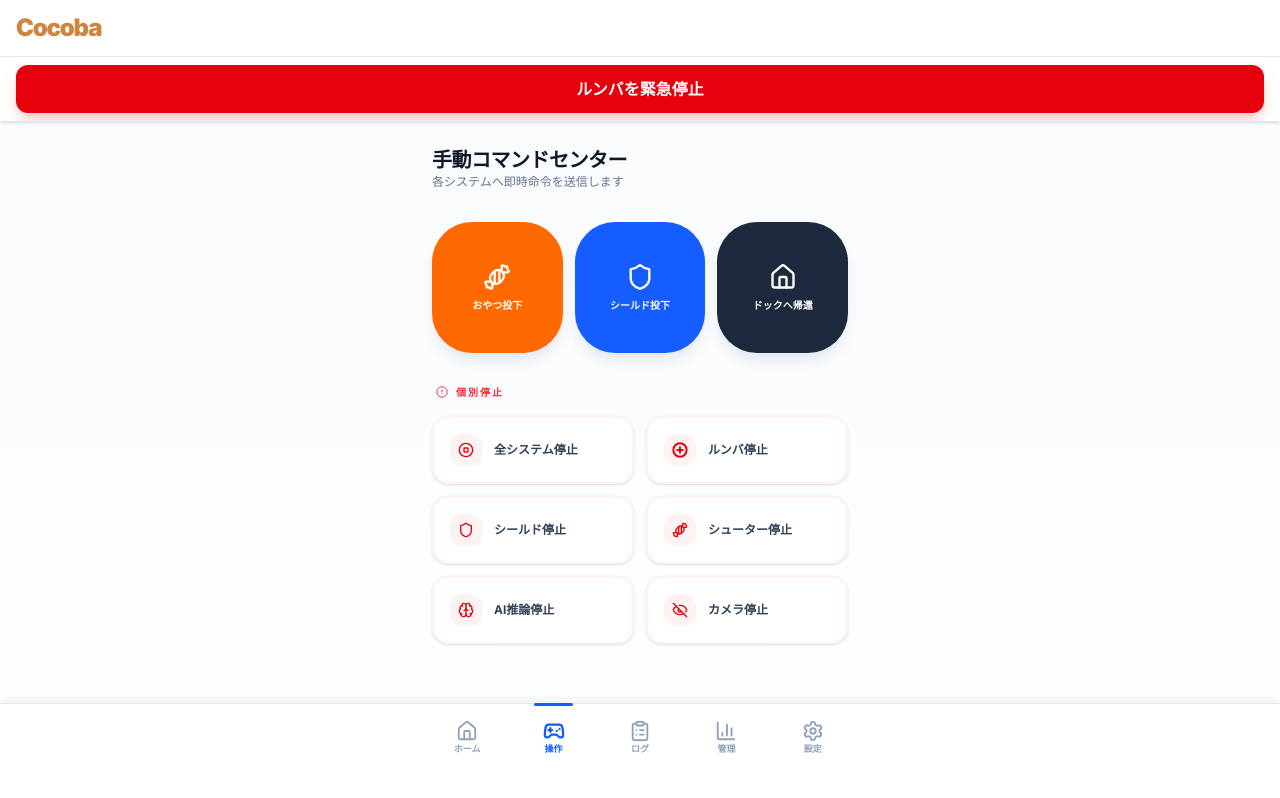
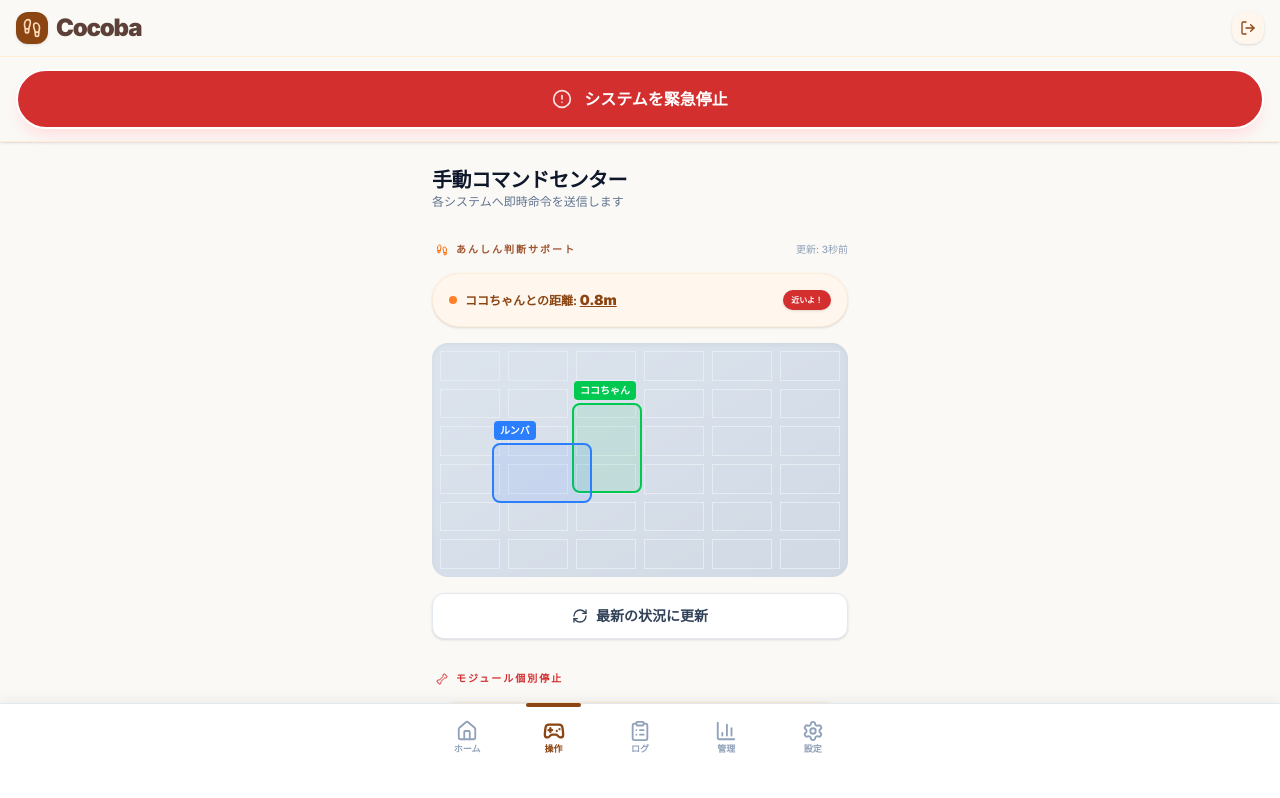
Before and after one commit to torakiti-1128/cocoba, a Next.js app in the folder src/frontend/: page /control in a window 1280 px wide. Shown: the top 798 px of the page. Built offline with nearby package versions, Linux system fonts and the light colour scheme.

Commit message:
feat(frontend): UI全体をダックスフントをイメージした温かみのある「かわいい」デザインへ刷新

```diff
--- a/src/frontend/src/app/control/page.tsx
+++ b/src/frontend/src/app/control/page.tsx
@@ -4,12 +4,15 @@ import React, { useState } from "react";
 import { useCocobaStore } from "@/store/useCocobaStore";
 import {
   Candy, Shield, Home, RefreshCw, StopCircle,
-  AlertOctagon, EyeOff, Brain
+  AlertOctagon, EyeOff, Brain, Footprints, Bone
 } from "lucide-react";
 import { motion, AnimatePresence } from "framer-motion";
 
 export default function Control() {
+  const { systemState } = useCocobaStore();
   const [activeAction, setActiveAction] = useState<string | null>(null);
+  const [lastUpdate, setLastUpdate] = useState("3秒前");
+  const [isRefreshing, setIsRefreshing] = useState(false);
 
   const handleAction = (action: string) => {
     setActiveAction(action);
@@ -17,52 +20,78 @@ export default function Control() {
     setTimeout(() => setActiveAction(null), 1500);
   };
 
+  const refreshImage = () => {
+    setIsRefreshing(true);
+    setTimeout(() => {
+      setIsRefreshing(false);
+      setLastUpdate("たった今");
+    }, 1000);
+  };
+
   return (
-    <div className="flex flex-col gap-8 pb-20">
+    <div className="flex flex-col gap-8 pb-24">
       <header>
         <h2 className="text-xl font-bold tracking-tight">手動コマンドセンター</h2>
         <p className="text-xs text-slate-500 font-medium">各システムへ即時命令を送信します</p>
       </header>
 
-      {/* 1. Main Actions (Big Tiles) */}
-      <section className="grid grid-cols-3 gap-3">
-        <MainCommandButton
-          icon={<Candy className="w-7 h-7" />}
-          label="おやつ投下"
-          color="bg-orange-500"
-          onClick={() => handleAction("shoot")}
-        />
-        <MainCommandButton
-          icon={<Shield className="w-7 h-7" />}
-          label="シールド投下"
-          color="bg-blue-600"
-          onClick={() => handleAction("deploy")}
-        />
-        <MainCommandButton
-          icon={<Home className="w-7 h-7" />}
-          label="ドックへ帰還"
-          color="bg-slate-800"
-          onClick={() => handleAction("dock")}
-        />
+      {/* 1. Decision Support Area (New) */}
+      <section className="flex flex-col gap-4">
+        <div className="flex items-center justify-between ml-1">
+          <h3 className="text-[10px] font-black text-[#A0522D] uppercase tracking-[0.2em] flex items-center gap-2">
+            <Footprints className="w-3 h-3 text-orange-500" />
+            あんしん判断サポート
+          </h3>
+          <span className="text-[10px] text-slate-400 font-medium">更新: {lastUpdate}</span>
+        </div>
+
+        {/* Distance Alert Banner */}
+        <div className="bg-orange-50 border border-orange-100 rounded-[2rem] p-4 flex items-center justify-between shadow-sm">
+          <div className="flex items-center gap-2">
+            <div className="w-2 h-2 rounded-full bg-orange-500 animate-pulse" />
+            <span className="text-xs font-bold text-[#8B4513]">ココちゃんとの距離: <span className="text-sm font-black underline">0.8m</span></span>
+          </div>
+          <span className="bg-[#D32F2F] text-white text-[8px] font-black px-2 py-1 rounded-full shadow-sm">近いよ！</span>
+        </div>
+
+        {/* Snapshot with Dual Tracking */}
+        <div className="relative aspect-video bg-slate-200 rounded-2xl overflow-hidden shadow-inner">
+          <div className="absolute inset-0 bg-gradient-to-br from-slate-300 to-slate-400 flex items-center justify-center opacity-20">
+             <div className="grid grid-cols-6 grid-rows-6 gap-2 w-full h-full p-2">
+                {[...Array(36)].map((_, i) => <div key={i} className="border border-white" />)}
+             </div>
+          </div>
+
+          {/* Tracking: Coco-chan */}
+          <div className="absolute border-2 border-green-500 rounded-lg p-1 bg-green-500/10" style={{ width: '70px', height: '90px', left: '140px', top: '60px' }}>
+            <span className="absolute -top-6 left-0 bg-green-500 text-white text-[10px] px-1.5 py-0.5 rounded font-bold">ココちゃん</span>
+          </div>
+
+          {/* Tracking: Robot */}
+          <div className="absolute border-2 border-blue-500 rounded-lg p-1 bg-blue-500/10" style={{ width: '100px', height: '60px', left: '60px', top: '100px' }}>
+            <span className="absolute -top-6 left-0 bg-blue-500 text-white text-[10px] px-1.5 py-0.5 rounded font-bold">ルンバ</span>
+          </div>
+
+          {isRefreshing && <div className="absolute inset-0 bg-white/40 backdrop-blur-[2px] flex items-center justify-center"><RefreshCw className="w-8 h-8 text-blue-600 animate-spin" /></div>}
+        </div>
+
+        <button onClick={refreshImage} disabled={isRefreshing} className="w-full bg-white border border-slate-200 text-slate-700 font-bold py-3 rounded-xl flex items-center justify-center gap-2 shadow-sm text-sm active:bg-slate-50 transition-colors">
+          <RefreshCw className={`w-4 h-4 ${isRefreshing ? "animate-spin" : ""}`} /> 最新の状況に更新
+        </button>
       </section>
 
       {/* 2. Module Stop Controls (Danger Zone) */}
       <section>
-        <h3 className="text-[10px] font-black text-red-500 uppercase tracking-[0.2em] mb-4 ml-1 flex items-center gap-2">
-          <AlertOctagon className="w-3 h-3" />
-          個別停止
+        <h3 className="text-[10px] font-black text-[#D32F2F] uppercase tracking-[0.2em] mb-4 ml-1 flex items-center gap-2">
+          <Bone className="w-3 h-3" />
+          モジュール個別停止
         </h3>
-        <div className="grid grid-cols-2 gap-3">
-          <StopButton
-            icon={<StopCircle className="w-4 h-4" />}
-            label="全システム停止"
-            onClick={() => handleAction("kill")}
-          />
-          <StopButton icon={<BotIcon />} label="ルンバ停止" onClick={() => handleAction("stop_robot")} />
-          <StopButton icon={<Shield className="w-4 h-4" />} label="シールド停止" onClick={() => handleAction("stop_shield")} />
-          <StopButton icon={<Candy className="w-4 h-4" />} label="シューター停止" onClick={() => handleAction("stop_shooter")} />
-          <StopButton icon={<Brain className="w-4 h-4" />} label="AI推論停止" onClick={() => handleAction("stop_inference")} />
-          <StopButton icon={<EyeOff className="w-4 h-4" />} label="カメラ停止" onClick={() => handleAction("stop_camera")} />
+        <div className="grid grid-cols-1 gap-3">
+          <StopButton icon={<BotIcon />} label="ルンバを止める" onClick={() => handleAction("stop_robot")} />
+          <StopButton icon={<Shield className="w-4 h-4" />} label="シールドを止める" onClick={() => handleAction("stop_shield")} />
+          <StopButton icon={<Candy className="w-4 h-4" />} label="シューターを止める" onClick={() => handleAction("stop_shooter")} />
+          <StopButton icon={<Brain className="w-4 h-4" />} label="AI推論を止める" onClick={() => handleAction("stop_inference")} />
+          <StopButton icon={<EyeOff className="w-4 h-4" />} label="カメラを止める" onClick={() => handleAction("stop_camera")} />
         </div>
       </section>
 
@@ -87,30 +116,17 @@ export default function Control() {
   );
 }
 
-function MainCommandButton({ icon, label, color, onClick }: { icon: any, label: string, color: string, onClick: () => void }) {
-  return (
-    <motion.button
-      whileTap={{ scale: 0.95 }}
-      className={`${color} text-white p-4 rounded-[2.5rem] flex flex-col items-center justify-center gap-2 shadow-lg shadow-slate-200 aspect-square`}
-      onClick={onClick}
-    >
-      {icon}
-      <span className="text-[10px] font-black leading-tight text-center">{label}</span>
-    </motion.button>
-  );
-}
-
-function StopButton({ icon, label, onClick, className, iconBg = "bg-red-50 text-red-600", labelColor = "text-slate-700" }: { icon: any, label: string, onClick: () => void, className?: string, iconBg?: string, labelColor?: string }) {
+function StopButton({ icon, label, onClick, className, iconBg = "bg-orange-50 text-orange-600", labelColor = "text-[#5D4037]" }: { icon: any, label: string, onClick: () => void, className?: string, iconBg?: string, labelColor?: string }) {
   return (
     <motion.button
       whileTap={{ scale: 0.98 }}
-      className={`bg-white border-2 border-red-50 hover:border-red-100 p-4 rounded-2xl flex items-center gap-3 shadow-sm ${className}`}
+      className={`bg-white border border-orange-100 p-4 rounded-[1.5rem] flex items-center gap-3 shadow-sm ${className}`}
       onClick={onClick}
     >
-      <div className={`${iconBg} p-2 rounded-xl`}>
+      <div className={`${iconBg} p-2.5 rounded-xl`}>
         {icon}
       </div>
-      <span className={`font-bold text-xs ${labelColor}`}>{label}</span>
+      <span className={`font-black text-xs ${labelColor}`}>{label}</span>
     </motion.button>
   );
 }
--- a/src/frontend/src/app/globals.css
+++ b/src/frontend/src/app/globals.css
@@ -8,12 +8,7 @@
 
 body {
   color: rgb(var(--foreground-rgb));
-  background: linear-gradient(
-      to bottom,
-      transparent,
-      rgb(var(--background-end-rgb))
-    )
-    rgb(var(--background-start-rgb));
+  background: #FAF9F6;
   -webkit-tap-highlight-color: transparent;
   user-select: none;
 }
--- a/src/frontend/src/components/layout/LayoutWrapper.tsx
+++ b/src/frontend/src/components/layout/LayoutWrapper.tsx
@@ -2,7 +2,7 @@
 
 import React from "react";
 import { useCocobaStore } from "@/store/useCocobaStore";
-import { AlertCircle, Home, Gamepad2, ClipboardList, Settings, User, BarChart3 } from "lucide-react";
+import { AlertCircle, Home, Gamepad2, ClipboardList, Settings, User, BarChart3, Footprints, LogOut } from "lucide-react";
 import Link from "next/link";
 import { usePathname } from "next/navigation";
 import { motion, AnimatePresence } from "framer-motion";
@@ -14,21 +14,25 @@ export default function LayoutWrapper({ children }: { children: React.ReactNode
   return (
     <div className="min-h-screen flex flex-col">
       {/* Header */}
-      <header className="sticky top-0 z-50 bg-white border-b border-slate-200 px-4 py-3 flex items-center justify-between">
-        <div className="flex items-center">
-          <h1 className="font-black text-2xl tracking-tighter text-[#CD853F]">Cocoba</h1>
+      <header className="sticky top-0 z-50 bg-[#FAF9F6] border-b border-orange-100 px-4 py-3 flex items-center justify-between">
+        <div className="flex items-center gap-2">
+          <div className="bg-[#8B4513] p-1.5 rounded-xl shadow-sm">
+            <Footprints className="w-5 h-5 text-[#FFDAB9]" />
           </div>
+          <h1 className="font-black text-2xl tracking-tighter text-[#5D4037]">Cocoba</h1>
+        </div>
+
+        <button
+          onClick={() => confirm("ログアウトしますか？")}
+          className="p-2 bg-orange-50 hover:bg-orange-100 text-[#8B4513] rounded-xl transition-colors shadow-sm"
+        >
+          <LogOut className="w-4 h-4" />
+        </button>
       </header>
 
       {/* Kill Switch (Global Safety - Only shown in Control Tab) */}
-      <AnimatePresence>
       {pathname === "/control" && (
-          <motion.div
-            initial={{ height: 0, opacity: 0 }}
-            animate={{ height: "auto", opacity: 1 }}
-            exit={{ height: 0, opacity: 0 }}
-            className="sticky top-[57px] z-40 bg-white px-4 py-2 border-b border-slate-200 shadow-sm overflow-hidden"
-          >
+        <div className="sticky top-[57px] z-40 bg-[#FAF9F6] px-4 py-3 border-b border-orange-100 shadow-sm">
           <motion.button
             whileTap={{ scale: 0.95 }}
             onClick={() => {
@@ -36,13 +40,14 @@ export default function LayoutWrapper({ children }: { children: React.ReactNode
                 killSwitch();
               }
             }}
-              className="w-full bg-red-600 hover:bg-red-700 text-white font-bold py-3 rounded-xl flex items-center justify-center gap-3 shadow-lg shadow-red-200 transition-colors"
+            className="w-full bg-[#D32F2F] hover:bg-red-700 text-white font-black py-4 rounded-[2rem] flex items-center justify-center gap-3 shadow-lg shadow-red-100 transition-colors border-2 border-white"
           >
-                ルンバを緊急停止
+              <AlertCircle className="w-5 h-5 text-red-100" />
+              システムを緊急停止
           </motion.button>
-          </motion.div>
+        </div>
       )}
-      </AnimatePresence>
+
 
       {/* Offline Alert Overlay */}
       <AnimatePresence>
@@ -93,21 +98,21 @@ export default function LayoutWrapper({ children }: { children: React.ReactNode
 
 function NavItem({ href, icon, label, active }: { href: string, icon: React.ReactElement, label: string, active: boolean }) {
   return (
-    <Link href={href} className="flex flex-col items-center justify-center gap-0 w-1/4 h-full relative group">
+    <Link href={href} className="flex flex-col items-center justify-center gap-0 w-1/5 h-full relative group">
       <div className={`p-1 rounded-xl transition-all duration-300 ${
-        active ? "text-blue-600" : "text-slate-400 group-hover:text-slate-600"
+        active ? "text-[#8B4513]" : "text-slate-400 group-hover:text-slate-600"
       }`}>
         {React.cloneElement(icon as React.ReactElement<{ size?: number; strokeWidth?: number }>, { size: 22, strokeWidth: active ? 2.5 : 2 })}
       </div>
       <span className={`text-[9px] font-black transition-all duration-300 -mt-1 ${
-        active ? "text-blue-600" : "text-slate-400 group-hover:text-slate-600"
+        active ? "text-[#8B4513]" : "text-slate-400 group-hover:text-slate-600"
       }`}>
         {label}
       </span>
       {active && (
         <motion.div
           layoutId="activeTab"
-          className="absolute -top-[1px] left-0 right-0 h-[3px] bg-blue-600 rounded-full mx-6"
+          className="absolute -top-[1px] left-0 right-0 h-[4px] bg-[#8B4513] rounded-full mx-4"
         />
       )}
     </Link>
```
Also changed, not shown: src/frontend/src/app/log/page.tsx (+23 -22 lines), src/frontend/src/app/manage/page.tsx (+18 -16 lines), src/frontend/src/app/page.tsx (+70 -42 lines), src/frontend/src/app/settings/page.tsx (+35 -35 lines). Lines whose indentation alone changed are shown as unchanged.
